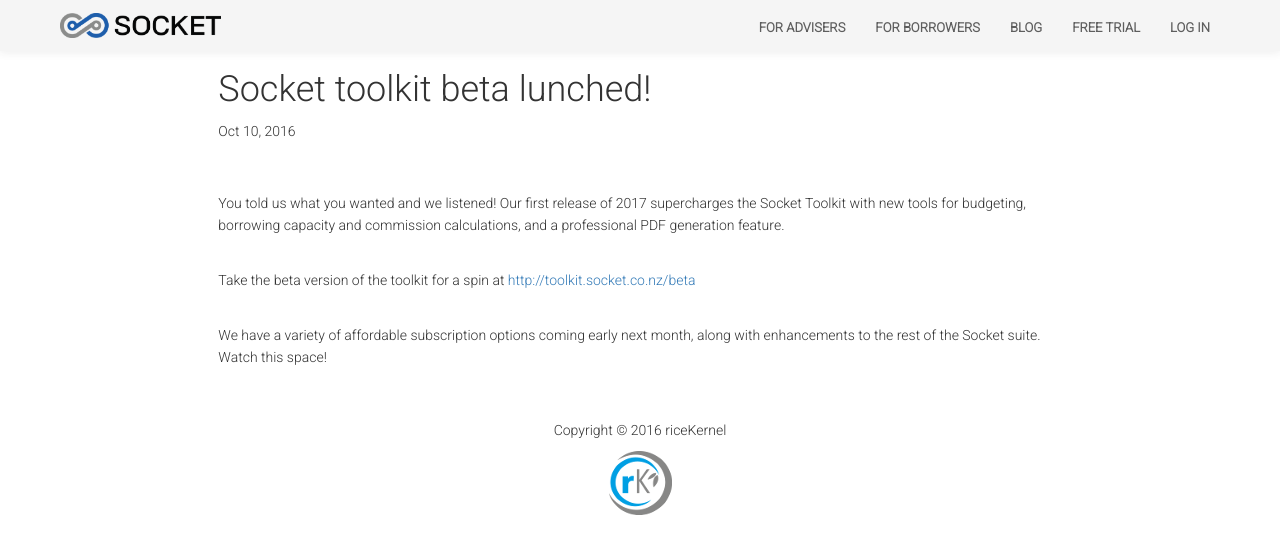
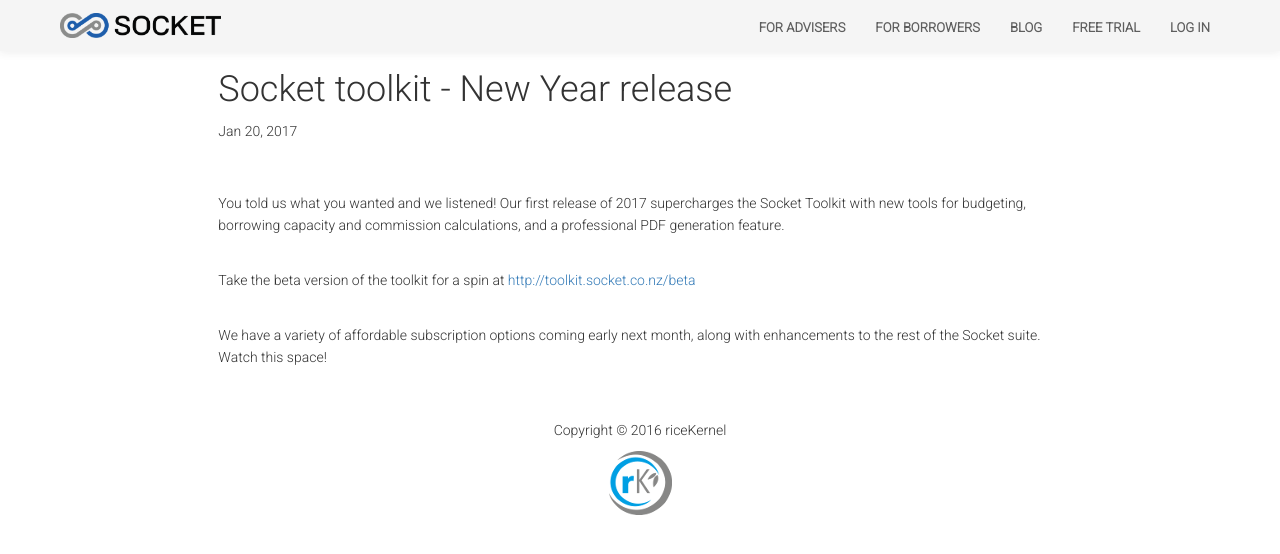
Before and after one commit to riceKernel/socket, a Jekyll site: the page built from _posts/2017-01-21-socket-toolkit-upgrade.markdown, in a window 1280 px wide. Shown: the top 554 px of the page. Built offline with Jekyll 4.4.1, drawn with Linux system fonts in a browser that asks for light colours.

Commit message:
tidy blog posts

```diff
--- a/_posts/2016-10-11-socket-toolkit-launched.markdown
+++ b/_posts/2016-10-11-socket-toolkit-launched.markdown
@@ -15,7 +15,9 @@
 The Socket Payment Calculator: A simple and easy to use loan repayment calculator that works on any device
 The Socket Loan Planner: A sophisticated loan modeling and life-event tool (designed for tablet, laptop and desktop)
 The Socket Offer Comparison Tool: An intelligent comparison tool for comparing multiple offers from lenders
-http://www.toolkit.beta.socket.co.nz
+
+<a href='http://www.toolkit.beta.socket.co.nz'>
+http://www.toolkit.beta.socket.co.nz</a>
 
 <br>
 These market-leading tools are designed to be user-friendly, intuitive and to offer an additional point of difference for your business.
--- a/_posts/2017-01-21-socket-toolkit-upgrade.markdown
+++ b/_posts/2017-01-21-socket-toolkit-upgrade.markdown
@@ -1,7 +1,7 @@
 ---
 layout: post
-title:  "Socket toolkit beta lunched!"
-date:   2016-10-11 09:00:00 +1200
+title:  "Socket toolkit - New Year release"
+date:   2017-01-21 09:00:00 +1200
 categories: socket
 tags: crm la toolkit socket
 ---
```
